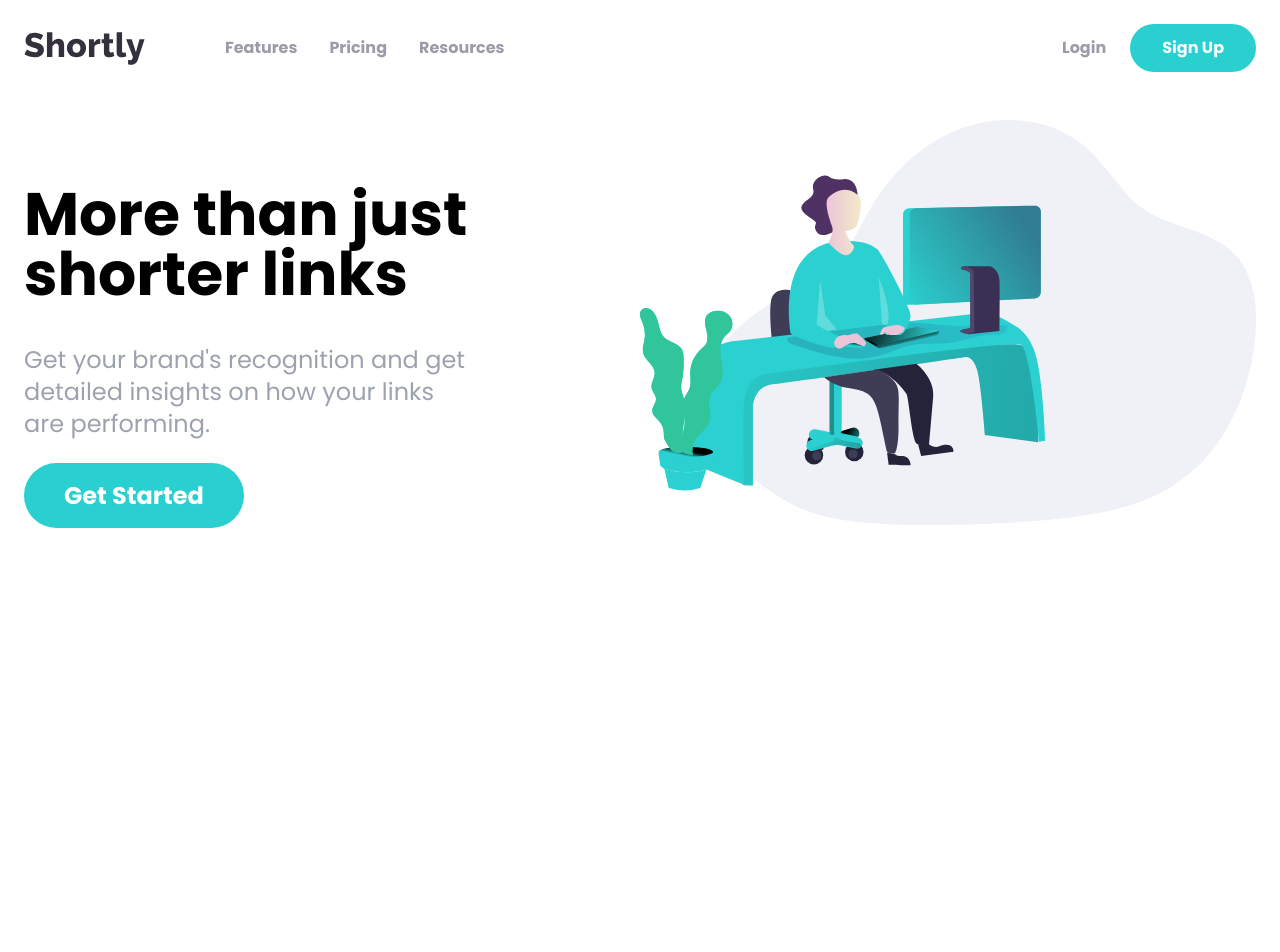
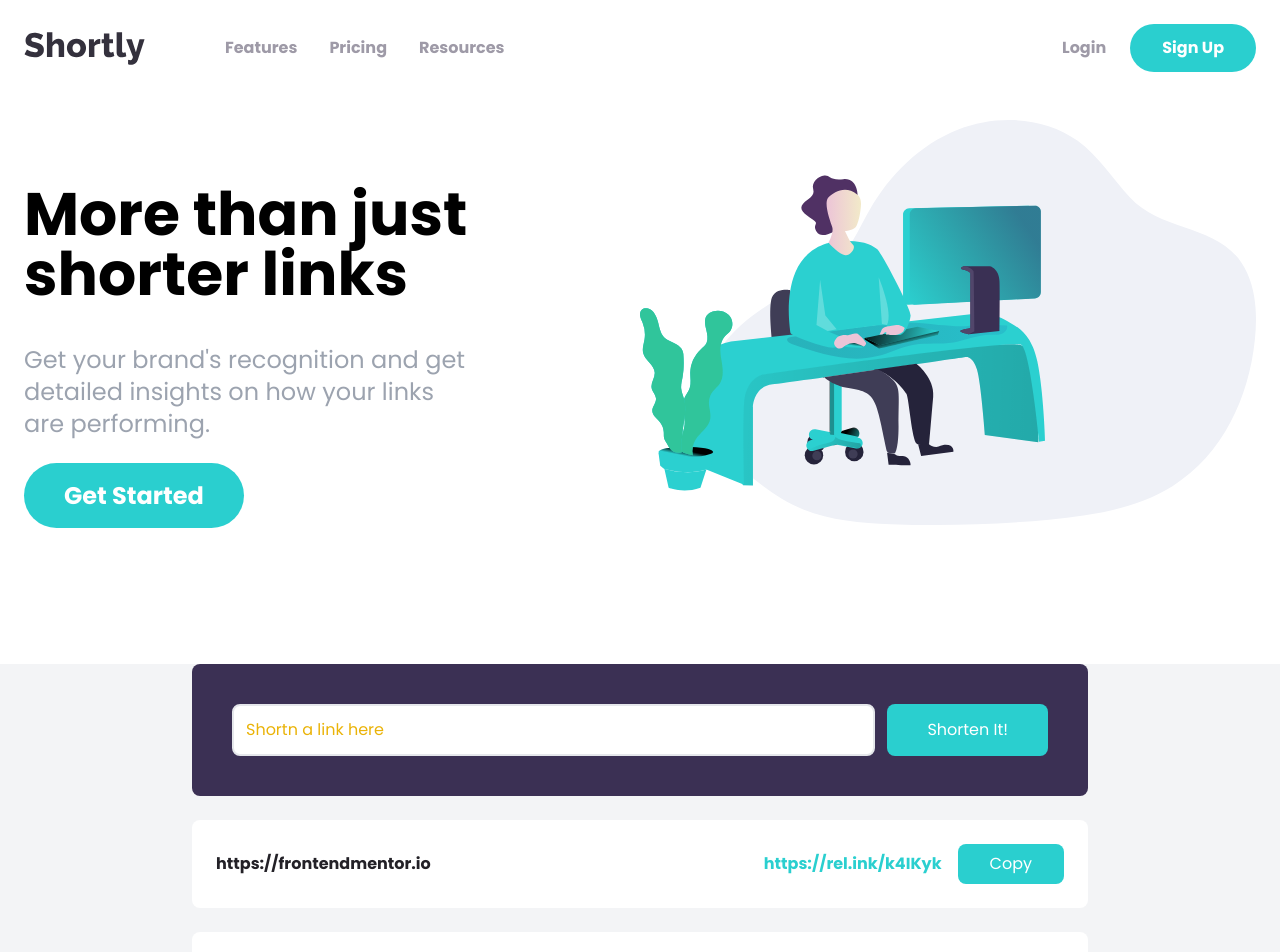
Before and after one commit to Damjan15/Shortly, a React (Create React App) app: page / in a window 1280 px wide. Shown: the top 952 px of the page. Before the commit the page ends 800 px from the top, so only its background shows below. Built offline with nearby package versions, Linux system fonts and the light colour scheme; the HTML template or start-up script is replaced by a standard one.

Commit message:
Shorten section added, Form validation added

```diff
--- a/package.json
+++ b/package.json
@@ -8,6 +8,7 @@
     "@testing-library/user-event": "^13.5.0",
     "react": "^18.1.0",
     "react-dom": "^18.1.0",
+    "react-hot-toast": "^2.2.0",
     "react-scripts": "5.0.1",
     "web-vitals": "^2.1.4"
   },
--- a/src/App.js
+++ b/src/App.js
@@ -1,10 +1,13 @@
-import { Navbar, Hero } from "./components";
+import { Toaster } from "react-hot-toast";
+import { Navbar, Hero, Shorten } from "./components";
 
 function App() {
   return (
     <div>
       <Navbar />
       <Hero />
+      <Shorten />
+      <Toaster />
     </div>
   );
 }
--- /dev/null
+++ b/src/components/Link.jsx
@@ -0,0 +1,18 @@
+const Link = ({ link, shortenUrl }) => {
+  return (
+    <div className="flex flex-col items-center justify-between w-full p-6 bg-white rounded-lg md:flex-row">
+      <p className="font-bold text-center text-veryDarkViolet md:text-left">
+        { link }
+      </p>
+
+      <div className="flex flex-col items-center justify-end flex-1 space-x-4 space-y-2 md:flex-row md:space-y-0">
+        <div className="font-bold text-cyan">{ shortenUrl }</div>
+        <button className="p-2 px-8 text-white bg-cyan rounded-lg hover:opacity-70 focus:outline-none">
+          Copy
+        </button>
+      </div>
+    </div>
+  );
+};
+
+export default Link;
--- /dev/null
+++ b/src/components/Shorten.jsx
@@ -0,0 +1,62 @@
+import { useState } from "react"
+import toast from "react-hot-toast";
+import Link from "./Link"
+
+const Shorten = () => {
+    const [ input, setInput ] = useState("");
+    const [ error, setError ] = useState(false);
+    const [ errorMsg, setErrorMsg ] = useState("");
+
+
+    const validURL = (url) => {
+        let pattern = new RegExp(
+            '^(https?:\\/\\/)?' + // protocol
+              '((([a-z\\d]([a-z\\d-]*[a-z\\d])*)\\.)+[a-z]{2,}|' +
+              '((\\d{1,3}\\.){3}\\d{1,3}))' +
+              '(\\:\\d+)?(\\/[-a-z\\d%_.~+]*)*' +
+              '(\\?[;&a-z\\d%_.~+=-]*)?' +
+              '(\\#[-a-z\\d_]*)?$',
+            'i'
+          )
+          return !!pattern.test(url)
+    }
+
+
+    const formSubmit = (e) => {
+        e.preventDefault()
+
+        if (input === "") {
+            setError(true)
+            setErrorMsg("Please enter something")
+        } else if (!validURL(input)) {
+            setError(true)
+            setErrorMsg("Invalid URL")
+        } else {
+            setError(false);
+            setErrorMsg("");
+            toast.success("Success")
+        }
+
+    }
+
+
+
+  return (
+    <section className="relative bg-gray-100">
+        <div className="max-w-4xl mx-auto space-y-6">
+            <form className="relative flex flex-col w-full p-10 -mt-20 space-y-4 bg-darkViolet rounded-lg md:flex-row md:space-y-0 md:space-x-3" onSubmit={formSubmit}>
+                <input type="text" className="flex-1 p-3 border-2 rounded-lg placeholder-yellow-500 focus:outline-none" placeholder="Shortn a link here" value={input} onChange={(e) => setInput(e.target.value)} />
+
+                <button className="px-10 py-3 text-white bg-cyan rounded-lg hover:bg-cyanLight focus:outline-none md:py-2">Shorten It!</button>
+                { error && <div className="absolute left-7 bottom-3 text-red text-small italic">{errorMsg}</div>}
+            </form>
+
+            <Link link="https://frontendmentor.io" shortenUrl="https://rel.ink/k4IKyk" />
+            <Link link="https://frontendmentor.io" shortenUrl="https://rel.ink/k4IKyk" />
+            <Link link="https://frontendmentor.io" shortenUrl="https://rel.ink/k4IKyk" />
+        </div>
+    </section>
+  )
+}
+
+export default Shorten
--- a/src/components/index.js
+++ b/src/components/index.js
@@ -1,2 +1,3 @@
 export { default as Navbar } from "./Navbar"
 export { default as Hero } from "./Hero"
+export { default as Shorten } from "./Shorten"
```
Also changed, not shown: 1 other file (tests, documents, lock files or other folders).
